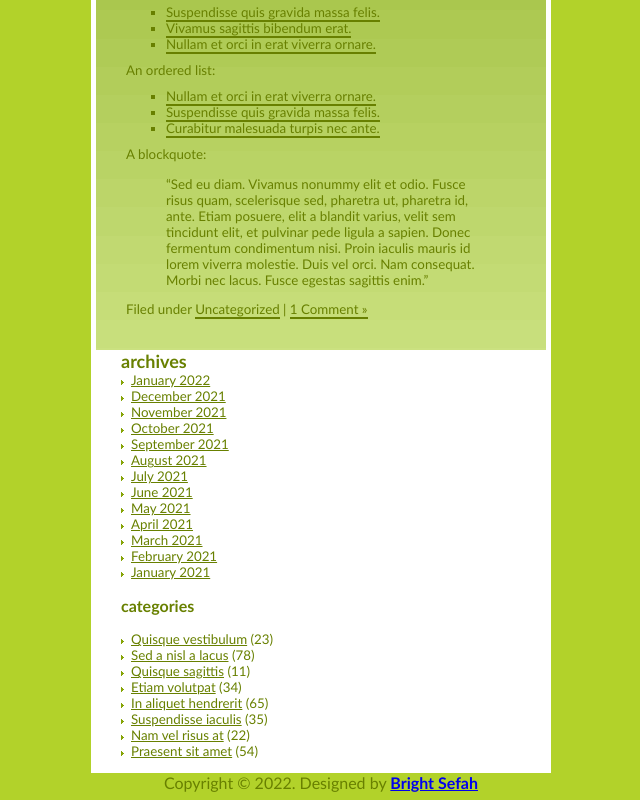
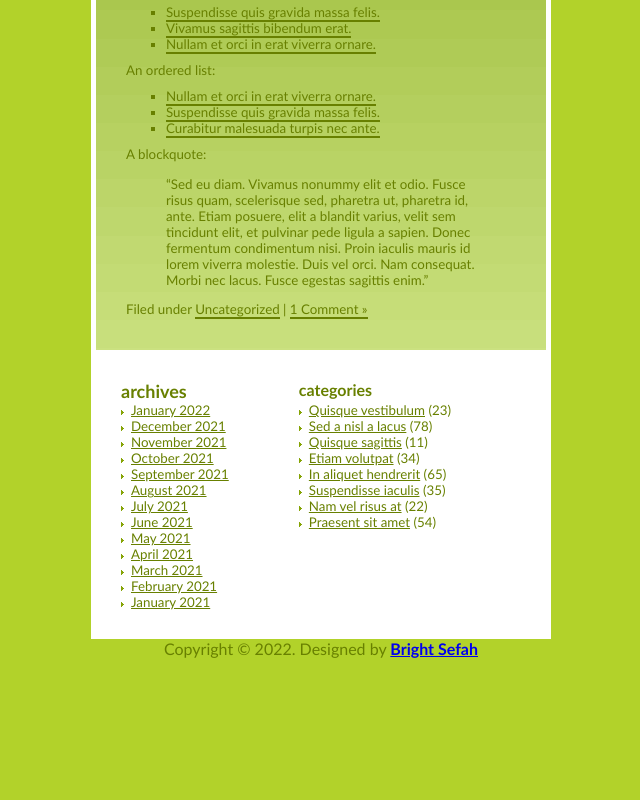
Before and after one commit to Brightside2456/Web_PRogramming_assignment_3, a plain HTML site: page index.html in a window 1280 px wide. Shown: the part 399-1199 px from the top of the page, without its empty margins (319-959 px from the left). After the commit the page ends 1065 px from the top, so only its background shows below. Drawn offline with Linux system fonts and the light colour scheme.

Commit message:
Assignment 3

```diff
--- a/default.css
+++ b/default.css
@@ -72,7 +72,7 @@ body{
 }
 .content3{
     /* margin: 0px 30px;  */
-    /* list-style-image: url(images/img4.gif);    */
+    list-style-image: url(images/img6.gif);
 }
 .content3 a{
     color: #688000;
@@ -80,14 +80,21 @@ body{
 
 .archives{
     list-style-image: url(images/img4.gif);
+    left: 50%;
+    float: left;
+    padding-bottom: 15px;
 }
 .archives1{
     font-size: large;
-    margin: 0px 30px -13px 30px;
+    margin: 30px 30px -13px 30px;
 }
 .cartegories1{
     margin: 0px 30px -13px 30px;
 }
 .categories{
     list-style-image: url(images/img4.gif);
+    float: right;
+    right: 50%;
+    margin-right: 100px;
+    margin-top: 3%;
 }
--- a/index.html
+++ b/index.html
@@ -79,7 +79,7 @@
           </div>
 
 <div class="categories">
-  <p class="categories1" style="margin-left: 30px; font-size: larger;"><strong>categories</strong></p>
+  <p class="categories1" style="margin-bottom: -10px; margin-left: 30px; font-size: larger;"><strong>categories</strong></p>
 <ul>
   <li><a href="#">Quisque vestibulum</a> (23)</li>
   <li><a href="#">Sed a nisl a lacus</a> (78)</li>
@@ -93,6 +93,9 @@
 </div>
 
         </div>
+        <div style="background-image: url(images/img7.gif);">
+
+        </div>
     </div>
 
 
```
